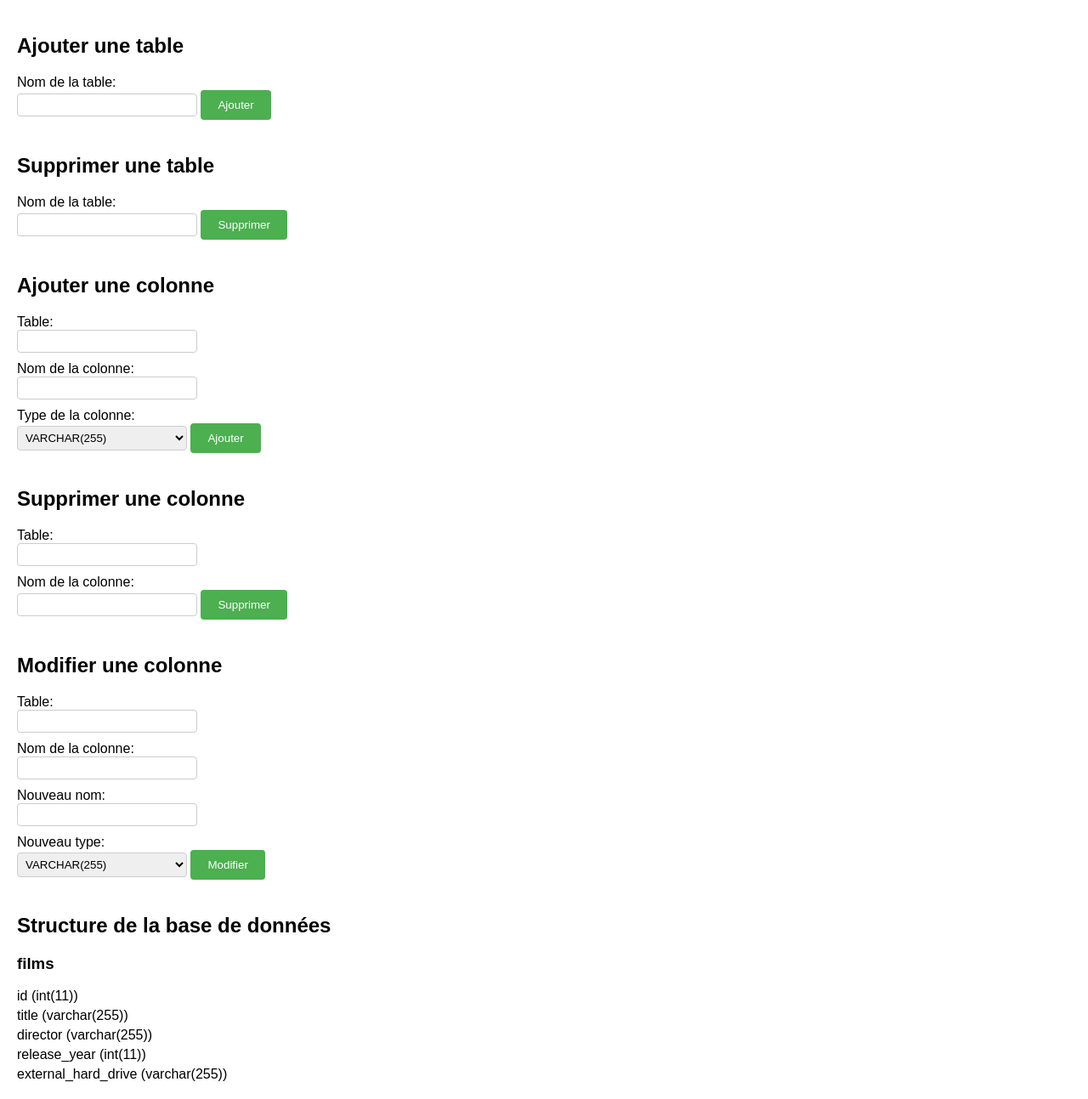
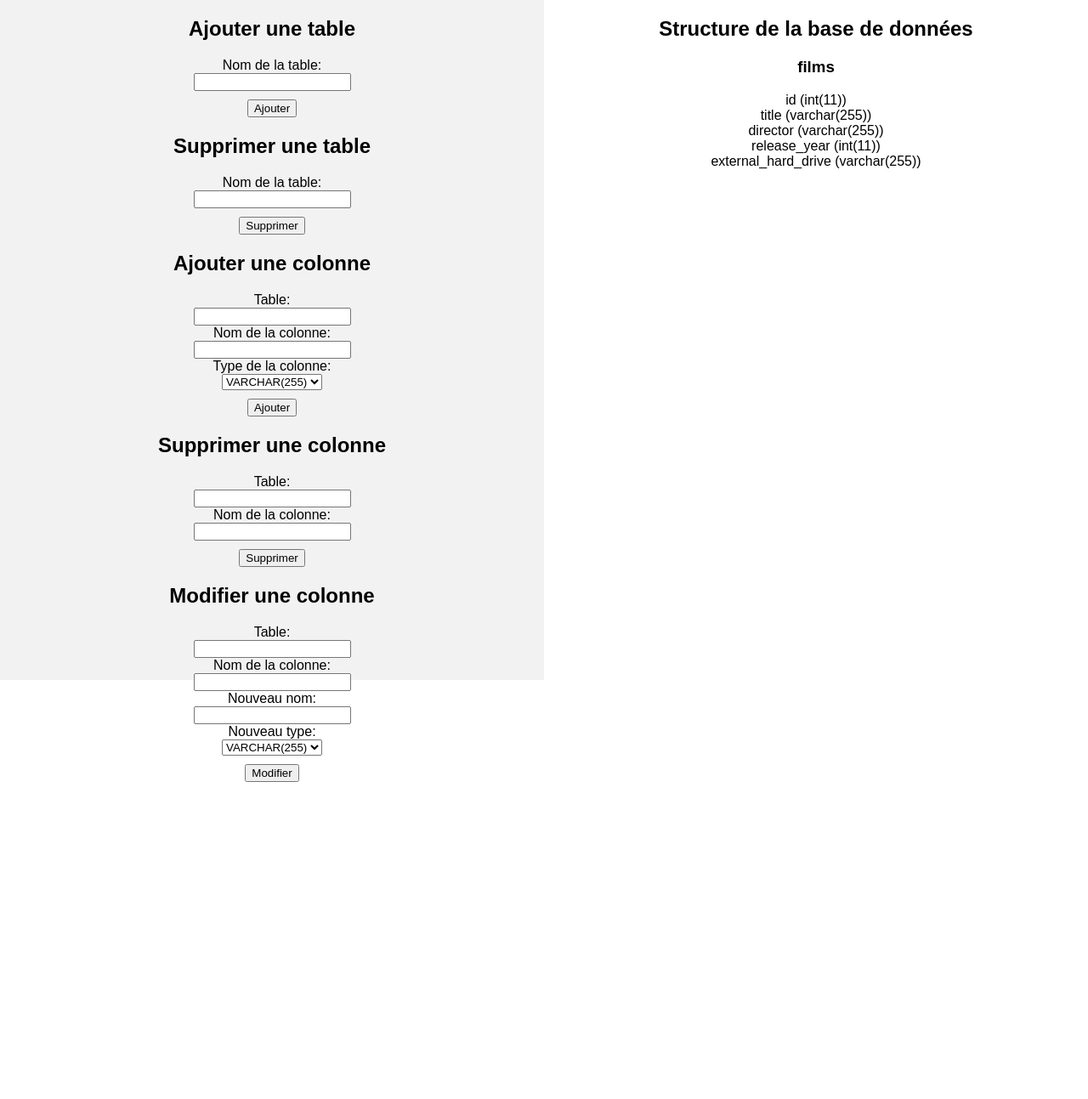
Before and after one commit to NathanGregoar/MediaLibrary, a PHP site: page /admin/admin.php in a window 1280 px wide. Shown: the whole page at 85% size. After the commit the page ends 920 px from the top, so only its background shows below. Run offline with PHP 8.4, Linux system fonts and the light colour scheme; data that the repository does not hold is empty.

Commit message:
modif style admin

```diff
--- a/MovieCollection/web/admin/admin.css
+++ b/MovieCollection/web/admin/admin.css
@@ -1,47 +1,57 @@
 /* Styles généraux */
 body {
     font-family: Arial, sans-serif;
-    margin: 20px;
+    margin: 0;
+    padding: 0;
+    display: flex;
+    justify-content: center;
+  }
+
+  .container {
+    display: flex;
+    width: 100%;
+    height: 100vh;
+  }
+
+  .left-section {
+    flex: 1;
+    padding: 20px;
+    background-color: #f2f2f2;
+  }
+
+  .right-section {
+    flex: 1;
+    padding: 20px;
+    background-color: #fff;
+    overflow-y: auto;
   }
 
   h2 {
-    margin-top: 40px;
+    margin-top: 0;
+    text-align: center;
   }
 
-  label {
-    display: block;
-    margin-top: 10px;
-  }
-
-  input[type="text"],
-  select {
-    width: 200px;
-    padding: 5px;
-    border: 1px solid #ccc;
-    border-radius: 4px;
+  form {
+    display: flex;
+    flex-direction: column;
+    align-items: center;
+    margin-bottom: 20px;
   }
 
   input[type="submit"] {
-    padding: 10px 20px;
-    background-color: #4CAF50;
-    color: white;
-    border: none;
-    border-radius: 4px;
-    cursor: pointer;
+    margin-top: 10px;
   }
 
   ul {
     list-style-type: none;
     padding: 0;
-  }
-
-  li {
-    margin-bottom: 5px;
+    text-align: center;
   }
 
   /* Styles spécifiques pour la structure de la base de données */
   h3 {
     margin-top: 20px;
+    text-align: center;
   }
 
   /* Ajoutez d'autres styles CSS selon vos besoins */
--- a/MovieCollection/web/admin/admin.php
+++ b/MovieCollection/web/admin/admin.php
@@ -5,6 +5,8 @@
     <link rel="stylesheet" type="text/css" href="admin.css">
 </head>
 <body>
+    <div class="container">
+        <div class="left-section">
             <?php
             // Configuration de la base de données
             $servername = "db";
@@ -171,7 +173,9 @@
                 </select>
                 <input type="submit" value="Modifier">
             </form>
+        </div>
 
+        <div class="right-section">
             <!-- Affichage de la structure de la base de données -->
             <h2>Structure de la base de données</h2>
             <?php
@@ -204,5 +208,7 @@
             // Fermeture de la connexion à la base de données
             $conn->close();
             ?>
+        </div>
+    </div>
 </body>
 </html>
```
Lines whose indentation alone changed are shown as unchanged.
